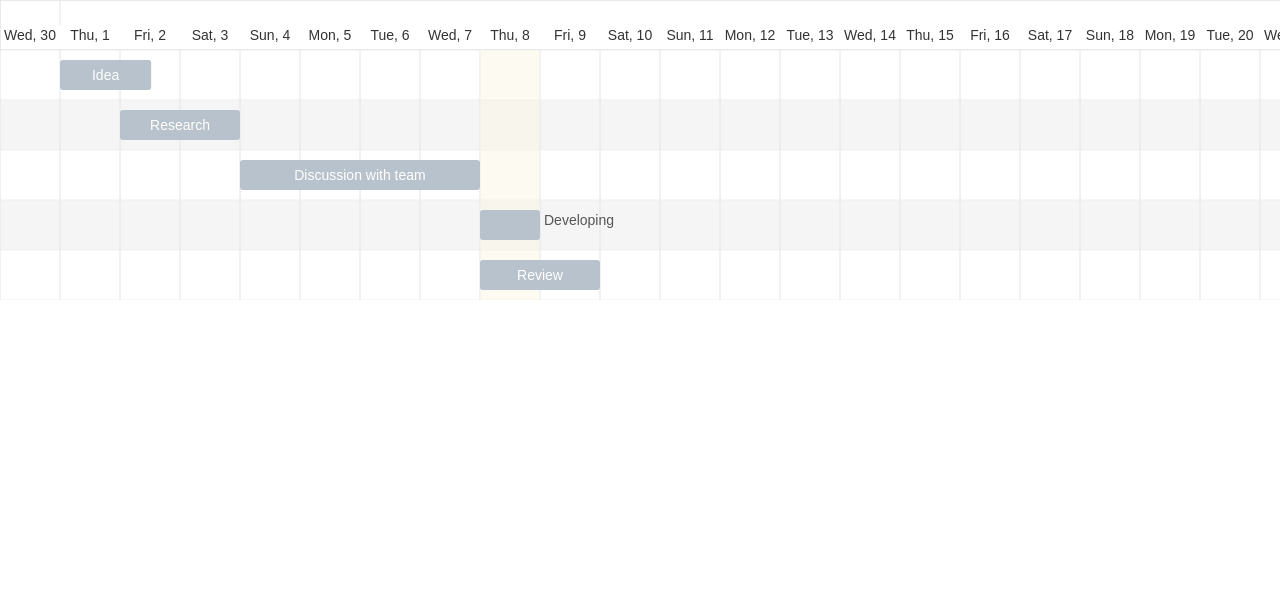
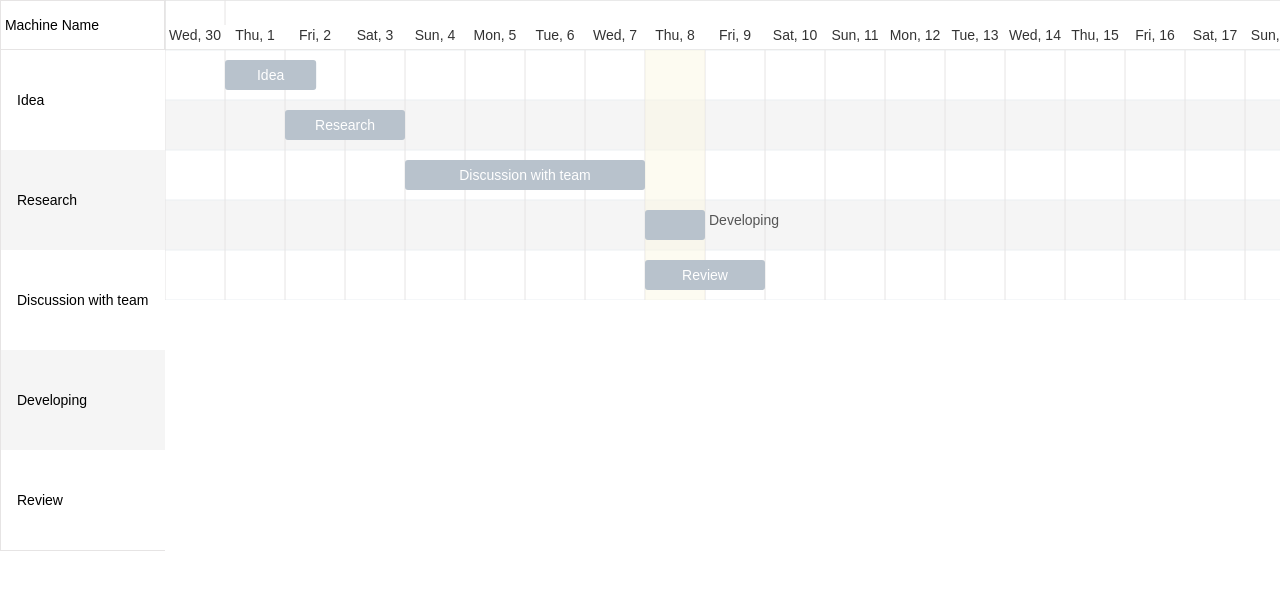
Before and after one commit to levgou/react_charts, a React (Create React App) app: page / in a window 1280 px wide. Shown: the top 590 px of the page. Built offline with nearby package versions, Linux system fonts and the light colour scheme.

Commit message:
add machine name list and jsons

```diff
--- a/src/App.tsx
+++ b/src/App.tsx
@@ -84,7 +84,7 @@ function App() {
 
     return (
         <div className="App">
-            <Gantt tasks={tasks} listCellWidth={""} onDateChange={handleTaskChange}/>
+            <Gantt tasks={tasks} listCellWidth={"250"} onDateChange={handleTaskChange}/>
         </div>
     );
 }
--- a/src/components/gantt/gantt.tsx
+++ b/src/components/gantt/gantt.tsx
@@ -23,8 +23,10 @@ import {DateSetup} from "../../types/date-setup";
 import {HorizontalScroll} from "../other/horizontal-scroll";
 import {removeHiddenTasks, sortTasks} from "../../helpers/other-helper";
 import styles from "./gantt.module.css";
+import {MachineList} from "../machine-list/machine-list";
 
-export const Gantt: React.FunctionComponent<GanttProps> = ({
+export const Gantt: React.FunctionComponent<GanttProps> =
+ ({
      tasks,
      headerHeight = 50,
      columnWidth = 60,
@@ -457,7 +459,9 @@ export const Gantt: React.FunctionComponent<GanttProps> = ({
           tabIndex={0}
           ref={wrapperRef}
         >
-        {listCellWidth && <TaskList {...tableProps} />}
+          {/*{listCellWidth && <TaskList {...tableProps} />}*/}
+          {/*todo: add here something in the genre of task list for machine name*/}
+          <MachineList {...tableProps} />
           <TaskGantt
             gridProps={gridProps}
             calendarProps={calendarProps}
--- /dev/null
+++ b/src/components/machine-list/machine-list.tsx
@@ -0,0 +1,97 @@
+import React, { useEffect, useRef } from "react";
+import { BarTask } from "../../types/bar-task";
+import { Task } from "../../types/public-types";
+import {MachineListTable} from "./task-list-table";
+import {MachineListHeader} from "./task-list-header";
+
+export type MachineListProps = {
+  headerHeight: number;
+  rowWidth: string;
+  fontFamily: string;
+  fontSize: string;
+  rowHeight: number;
+  ganttHeight: number;
+  scrollY: number;
+  locale: string;
+  tasks: Task[];
+  taskListRef: React.RefObject<HTMLDivElement>;
+  horizontalContainerClass?: string;
+  selectedTask: BarTask | undefined;
+  setSelectedTask: (task: string) => void;
+  onExpanderClick: (task: Task) => void;
+  TaskListHeader: React.FC<{
+    headerHeight: number;
+    rowWidth: string;
+    fontFamily: string;
+    fontSize: string;
+  }>;
+  TaskListTable: React.FC<{
+    rowHeight: number;
+    rowWidth: string;
+    fontFamily: string;
+    fontSize: string;
+    locale: string;
+    tasks: Task[];
+    selectedTaskId: string;
+    setSelectedTask: (taskId: string) => void;
+    onExpanderClick: (task: Task) => void;
+  }>;
+};
+
+export const MachineList: React.FC<MachineListProps> = ({
+  headerHeight,
+  fontFamily,
+  fontSize,
+  rowWidth,
+  rowHeight,
+  scrollY,
+  tasks,
+  selectedTask,
+  setSelectedTask,
+  onExpanderClick,
+  locale,
+  ganttHeight,
+  taskListRef,
+  horizontalContainerClass,
+  TaskListHeader,
+  TaskListTable,
+}) => {
+  const horizontalContainerRef = useRef<HTMLDivElement>(null);
+  useEffect(() => {
+    if (horizontalContainerRef.current) {
+      horizontalContainerRef.current.scrollTop = scrollY;
+    }
+  }, [scrollY]);
+
+  const headerProps = {
+    headerHeight,
+    fontFamily,
+    fontSize,
+    rowWidth,
+  };
+  const selectedTaskId = selectedTask ? selectedTask.id : "";
+  const tableProps = {
+    rowHeight,
+    rowWidth,
+    fontFamily,
+    fontSize,
+    tasks,
+    locale,
+    selectedTaskId: selectedTaskId,
+    setSelectedTask,
+    onExpanderClick,
+  };
+
+  return (
+    <div ref={taskListRef}>
+      <MachineListHeader {...headerProps} />
+      <div
+        ref={horizontalContainerRef}
+        className={horizontalContainerClass}
+        style={ganttHeight ? { height: ganttHeight } : {}}
+      >
+        <MachineListTable {...tableProps} />
+      </div>
+    </div>
+  );
+};
--- /dev/null
+++ b/src/components/machine-list/task-list-header.module.css
@@ -0,0 +1,18 @@
+.ganttTable {
+  display: block;
+  border-bottom: #e6e4e4 1px solid;
+  border-top: #e6e4e4 1px solid;
+  border-left: #e6e4e4 1px solid;
+  border-right: #e6e4e4 1px solid;
+}
+
+.ganttTable_Header {
+  display: table-row;
+  list-style: none;
+}
+
+.ganttTable_HeaderItem {
+  display: table-cell;
+  vertical-align: -webkit-baseline-middle;
+  vertical-align: middle;
+}
--- /dev/null
+++ b/src/components/machine-list/task-list-header.tsx
@@ -0,0 +1,35 @@
+import React from "react";
+import styles from "./task-list-header.module.css";
+
+export const MachineListHeader: React.FC<{
+  headerHeight: number;
+  rowWidth: string;
+  fontFamily: string;
+  fontSize: string;
+}> = ({ headerHeight, fontFamily, fontSize, rowWidth }) => {
+  return (
+    <div
+      className={styles.ganttTable}
+      style={{
+        fontFamily: fontFamily,
+        fontSize: fontSize,
+      }}
+    >
+      <div
+        className={styles.ganttTable_Header}
+        style={{
+          height: headerHeight - 2,
+        }}
+      >
+        <div
+          className={styles.ganttTable_HeaderItem}
+          style={{
+            minWidth: rowWidth,
+          }}
+        >
+          &nbsp;Machine Name
+        </div>
+      </div>
+    </div>
+  );
+};
--- /dev/null
+++ b/src/components/machine-list/task-list-table.module.css
@@ -0,0 +1,38 @@
+.taskListWrapper {
+  display: table;
+  border-bottom: #e6e4e4 1px solid;
+  border-left: #e6e4e4 1px solid;
+}
+
+.taskListTableRow {
+  display: table-row;
+  text-overflow: ellipsis;
+}
+
+.taskListTableRow:nth-of-type(even) {
+  background-color: #f5f5f5;
+}
+
+.taskListCell {
+  display: table-cell;
+  vertical-align: middle;
+  white-space: nowrap;
+  overflow: hidden;
+  text-overflow: ellipsis;
+}
+.taskListNameWrapper {
+  display: flex;
+}
+
+.taskListExpander {
+  color: rgb(86 86 86);
+  font-size: 0.6rem;
+  padding: 0.15rem 0.2rem 0rem 0.2rem;
+  user-select: none;
+  cursor: pointer;
+}
+.taskListEmptyExpander {
+  font-size: 0.6rem;
+  padding-left: 1rem;
+  user-select: none;
+}
--- /dev/null
+++ b/src/components/machine-list/task-list-table.tsx
@@ -0,0 +1,58 @@
+import React from "react";
+import styles from "./task-list-table.module.css";
+import {Task} from "../../types/public-types";
+
+export const MachineListTable: React.FC<{
+  rowHeight: number;
+  rowWidth: string;
+  fontFamily: string;
+  fontSize: string;
+  locale: string;
+  tasks: Task[];
+  selectedTaskId: string;
+  setSelectedTask: (taskId: string) => void;
+  onExpanderClick: (task: Task) => void;
+}> = ({
+        rowHeight,
+        rowWidth,
+        tasks,
+        fontFamily,
+        fontSize,
+      }) => {
+
+  return (
+    <div
+      className={styles.taskListWrapper}
+      style={{
+        fontFamily: fontFamily,
+        fontSize: fontSize,
+      }}
+    >
+      {tasks.map(t => {
+
+        return (
+          <div
+            className={styles.taskListTableRow}
+            style={{height: rowHeight * 2}}
+            key={`${t.id}row`}
+          >
+            <div
+              className={styles.taskListCell}
+              style={{
+                minWidth: rowWidth,
+                maxWidth: rowWidth,
+              }}
+              title={t.name}
+            >
+              <div className={styles.taskListNameWrapper}>
+                <div className={styles.taskListEmptyExpander}/>
+                <div>{t.name}</div>
+                <div className={styles.taskListEmptyExpander}/>
+              </div>
+            </div>
+          </div>
+        );
+      })}
+    </div>
+  );
+};
```
Lines whose indentation alone changed are shown as unchanged.
